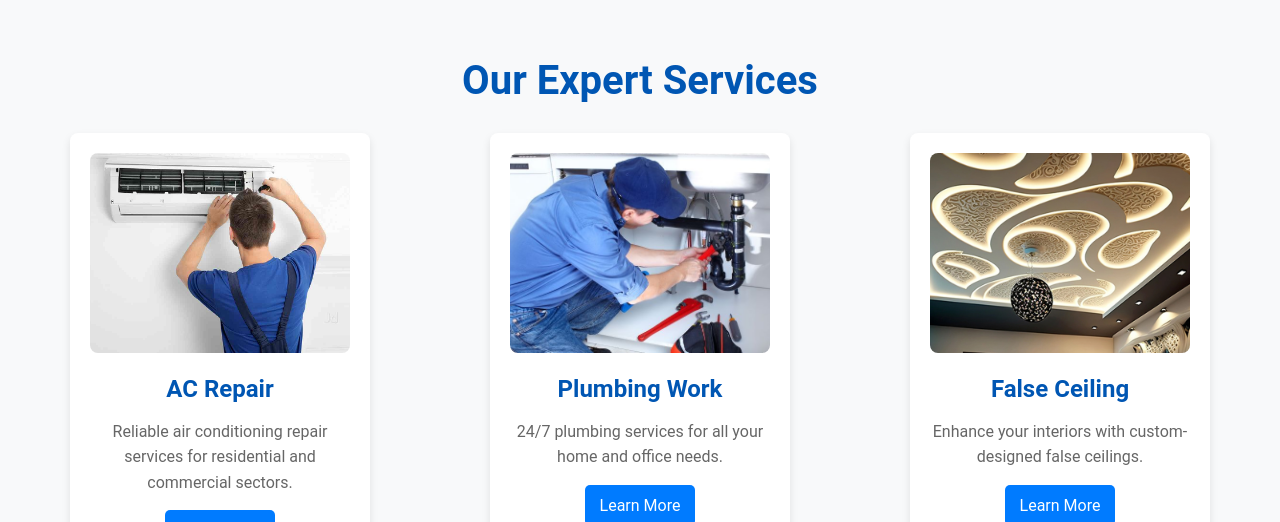
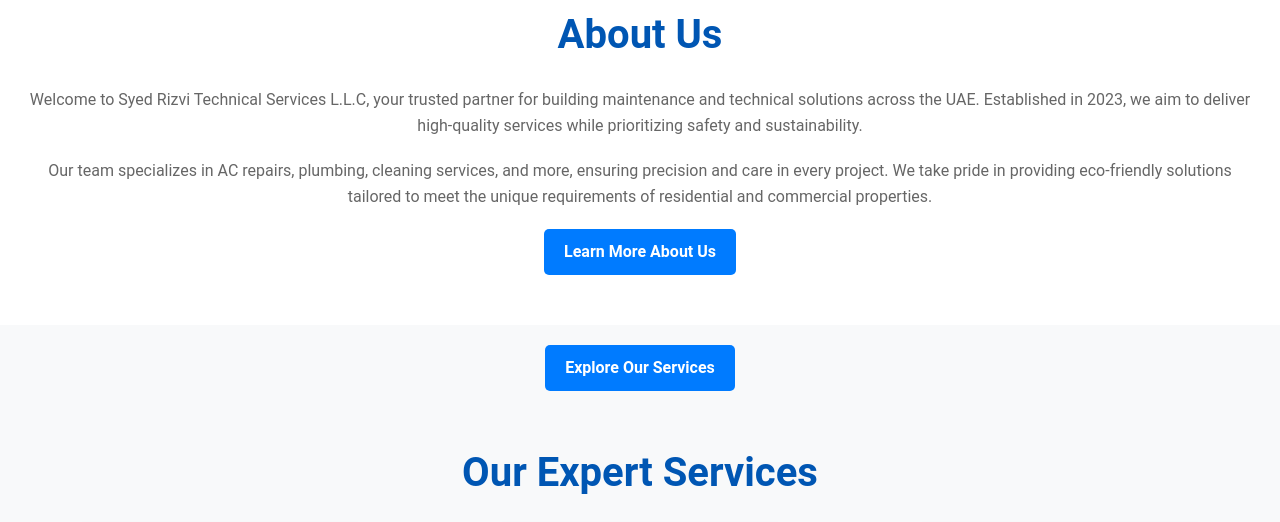
Before and after one commit to rishabh-ml/rishabh-ml.github.io, a PHP site: page / in a window 1280 px wide. Shown: the part 462-984 px from the top of the page. Run offline with PHP 8.4, Linux system fonts and the light colour scheme.

Commit message:
adding about us section, explore Our services  button

```diff
--- a/index.html
+++ b/index.html
@@ -45,10 +45,20 @@
             <h1>Building Maintenance Solutions for a Brighter Future</h1>
             <p>Providing exclusive maintenance and technical services across the UAE. Your trusted partner for
                 sustainable building solutions.</p>
-            <a href="services.html" class="btn">Explore Our Services</a>
         </div>
     </section>
-
+<!-- About Us Section -->
+    <section class="about-us" data-aos="fade-up">
+      <h2>About Us</h2>
+      <p>Welcome to Syed Rizvi Technical Services L.L.C, your trusted partner for building maintenance and technical solutions across the UAE. Established in 2023, we aim to deliver high-quality services while prioritizing safety and sustainability.</p>
+      <p>Our team specializes in AC repairs, plumbing, cleaning services, and more, ensuring precision and care in every project. We take pride in providing eco-friendly solutions tailored to meet the unique requirements of residential and commercial properties.</p>
+      <a href="about.html" class="btn">Learn More About Us</a>
+    </section>
+     <!-- Explore Our Services Button -->
+  <div class="explore-services">
+    <a href="services.html" class="btn">Explore Our Services</a>
+  </div>
+</section>
     <section class="services-overview" data-aos="fade-right">
         <h2>Our Expert Services</h2>
         <div class="service-grid">
@@ -100,7 +110,8 @@
         </div>
       </section>
 
-    </section> <!-- Why Choose Us -->
+    </section>
+     <!-- Why Choose Us -->
     <section class="why-choose-us" data-aos="fade-up">
         <h2>Why Choose Us?</h2>
         <div class="reasons-grid">
@@ -119,7 +130,8 @@
                 </p>
             </div>
         </div>
-    </section> <!-- Footer -->
+    </section>
+     <!-- Footer -->
     <footer>
         <div class="footer-container">
             <div class="footer-about"> <img src="logo-footer.png" alt="Syed Rizvi Logo Footer">
--- a/styles.css
+++ b/styles.css
@@ -19,7 +19,7 @@
   }
 
   a:hover {
-    color: #0056b3;
+    color: #dadada;
   }
 
   h1, h2, h3 {
@@ -50,7 +50,7 @@
   }
 
   header nav ul li a {
-    color: white;
+    color: rgb(147, 189, 228);
     font-weight: bold;
     padding: 5px 10px;
     border-radius: 5px;
@@ -58,7 +58,7 @@
 
   header nav ul li a.active,
   header nav ul li a:hover {
-    background: #0056b3;
+    background: #d9dde0;
   }
 
   /* Hero Section */
@@ -66,7 +66,7 @@
     background: url('hero.jpg') no-repeat center center/cover;
     text-align: center;
     padding: 100px 20px;
-    color: white;
+    color: rgb(255, 255, 255);
   }
 
   .hero h1 {
@@ -93,6 +93,63 @@
     background-color: #0056b3;
     color: white;
   }
+  /* About Us Section */
+.about-us {
+  padding: 50px 20px;
+  background-color: #ffffff; /* Light background for contrast */
+  text-align: center;
+}
+
+.about-us h2 {
+  font-size: 2.5rem;
+  color: #0056b3; /* Matching theme color */
+  margin-bottom: 20px;
+}
+
+.about-us p {
+  font-size: 1rem;
+  color: #666;
+  margin-bottom: 20px;
+  line-height: 1.6;
+}
+
+.about-us .btn {
+  display: inline-block;
+  padding: 10px 20px;
+  background-color: #007BFF;
+  color: white;
+  border-radius: 5px;
+  text-decoration: none;
+  font-size: 1rem;
+  font-weight: bold;
+  transition: background-color 0.3s ease-in-out;
+}
+
+.about-us .btn:hover {
+  background-color: #0056b3;
+}
+/* Centering Explore Services Button Below About Us Section */
+.explore-services {
+  margin-top: 20px;
+  text-align: center;
+}
+
+.explore-services .btn {
+  display: inline-block;
+  padding: 10px 20px;
+  background-color: #007BFF;
+  color: white;
+  border-radius: 5px;
+  text-decoration: none;
+  font-size: 1rem;
+  font-weight: bold;
+  transition: background-color 0.3s ease-in-out;
+}
+
+.explore-services .btn:hover {
+  background-color: #0056b3;
+}
+
  /* Services Overview Section */
 .services-overview {
   padding: 50px 20px;
```
